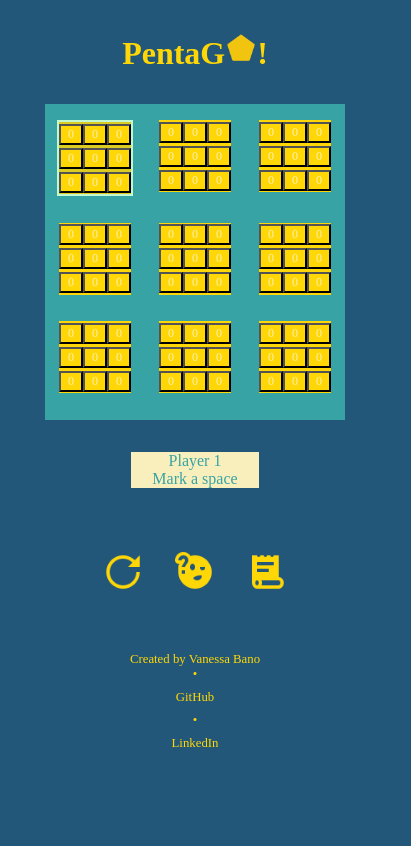
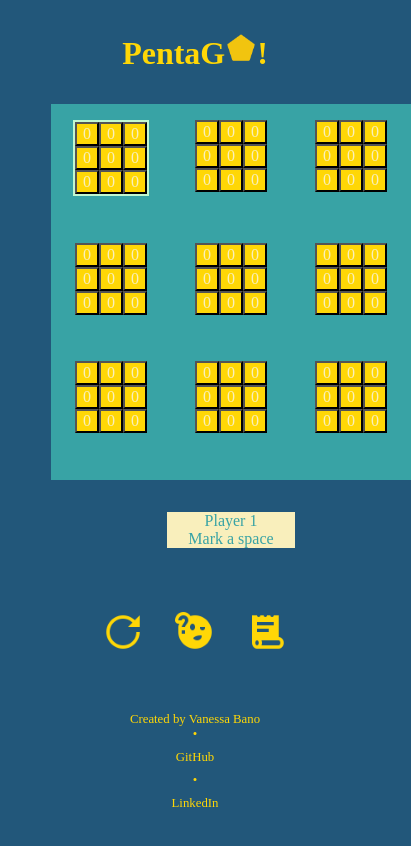
Before and after one commit to vtbano/Pentago, a React (Create React App) app: page / in a window 390 px wide. Both pictures are taken after a click on the button "2 Players". Shown: the top 846 px of the page, 411 px wide, since content can reach past the window. Built offline with nearby package versions, Linux system fonts and the light colour scheme; a web font is replaced by a local one.

Commit message:
revise media screen queries for game-board, block, space-button

```diff
--- a/src/App.css
+++ b/src/App.css
@@ -47,14 +47,13 @@ footer {
 
 .game-section {
   display: grid;
-  justify-content: center;
+  /* justify-content: center; */
   place-items: center;
 }
 
 /* this allows the display to stack on top and it also makes position relative for .click-rules */
 @media screen and (max-width: 1000px) {
   .game-section {
-    /* display: block; */
     position: relative;
   }
 }
@@ -205,7 +204,8 @@ footer {
 }
 .game-display-contents {
   display: grid;
-  justify-items: center;
+  width: 18rem;
+  place-items: center;
 }
 .game-board {
   display: grid;
@@ -218,8 +218,9 @@ footer {
 
 @media screen and (max-width: 535px) {
   .game-board {
-    width: 300px;
-    height: 300px;
+    display: grid;
+    width: 360px;
+    height: 360px;
   }
 }
 .block {
@@ -234,8 +235,8 @@ footer {
 
 @media screen and (max-width: 535px) {
   .block {
-    width: 4.5rem;
-    height: 4.5rem;
+    width: fit-content;
+    height: fit-content;
   }
 }
 
@@ -250,8 +251,8 @@ footer {
 }
 @media screen and (max-width: 535px) {
   .choose-block {
-    width: 4.5rem;
-    height: 4.5rem;
+    width: fit-content;
+    height: fit-content;
   }
 }
 
@@ -274,12 +275,12 @@ footer {
   font-family: "Galindo", cursive;
   font-size: 1rem;
 }
-@media screen and (max-width: 535px) {
+/* @media screen and (max-width: 535px) {
   .space-button {
     font-size: 0.75rem;
     justify-self: stretch;
   }
-}
+} */
 
 .space-button:hover {
   background-color: #38a3a5;
```
Also changed, not shown: 1 other file (tests, documents, lock files or other folders).
